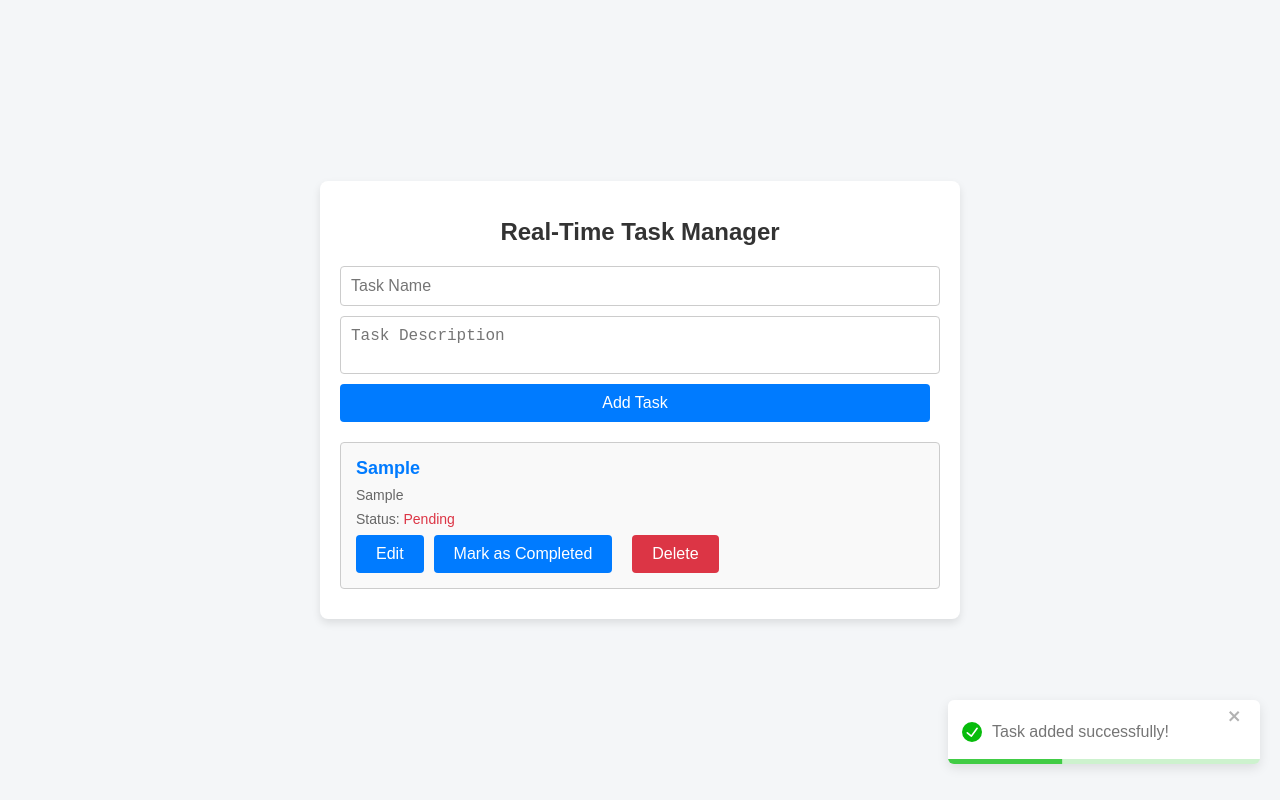
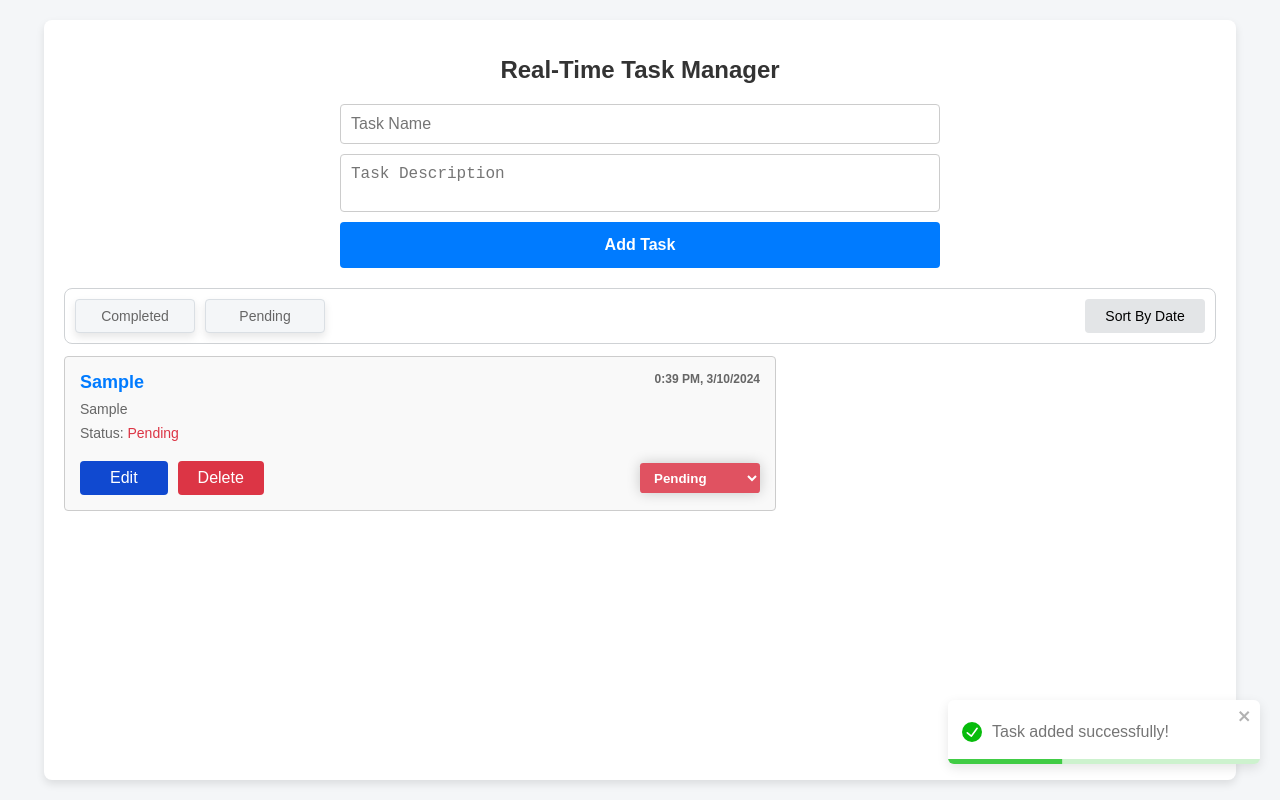
Before and after one commit to Deepti-mayee/Task-Manager, a React (Create React App) app: page / in a window 1280 px wide. Both pictures are taken after typing "Sample", "Sample" into the empty fields and a click on the button "Add Task". Built offline with nearby package versions, Linux system fonts and the light colour scheme.

Commit message:
added filter and changes for a better UI

```diff
--- a/src/App.css
+++ b/src/App.css
@@ -1,43 +1,4 @@
-.App {
-  text-align: center;
-}
-
-.App-logo {
-  height: 40vmin;
-  pointer-events: none;
-}
-
-@media (prefers-reduced-motion: no-preference) {
-  .App-logo {
-    animation: App-logo-spin infinite 20s linear;
-  }
-}
-
-.App-header {
-  background-color: #282c34;
-  min-height: 100vh;
-  display: flex;
-  flex-direction: column;
-  align-items: center;
-  justify-content: center;
-  font-size: calc(10px + 2vmin);
-  color: white;
-}
-
-.App-link {
-  color: #61dafb;
-}
-
-@keyframes App-logo-spin {
-  from {
-    transform: rotate(0deg);
-  }
-  to {
-    transform: rotate(360deg);
-  }
-}
-
-body{
+body {
   font-family: Arial, sans-serif;
   background-color: #f4f6f8;
   margin: 0;
@@ -45,42 +6,54 @@ body{
   display: flex;
   justify-content: center;
   align-items: center;
-  min-height: 100vh;
+  height: 100vh;
+  /* align-items: center; */
 }
 
-#root{
-  width:90%;
-  max-width: 600px;
+#root {
+  width: 90%;
+  height: 90%;
+  /* max-width: 600px; */
   padding: 20px;
   box-shadow: 0 4px 8px rgba(0, 0, 0, 0.1);
   border-radius: 8px;
   background-color: #ffffff;
 }
 
-h1{
-  font-size:24px;
+.taskContainer {
+  display: flex;
+  flex-direction: column;
+}
+
+h1 {
+  font-size: 24px;
   color: #333;
   text-align: center;
   margin-bottom: 20px;
 }
 
-form{
+form {
   display: flex;
   flex-direction: column;
   gap: 10px;
   margin-bottom: 20px;
 }
 
+.submitBtn {
+  width: 100%;
+  padding: 14px;
+  font-weight: 600;
+}
 input[type="text"],
-textarea{
+textarea {
   padding: 10px;
   border: 1px solid #ccc;
   border-radius: 4px;
   font-size: 16px;
-  resize:none;
+  resize: none;
 }
 
-button{
+button {
   padding: 10px 20px;
   border: none;
   border-radius: 4px;
@@ -91,64 +64,95 @@ button{
   transition: background-color 0.2 ease;
 }
 
-button:hover{
+button:hover {
   background-color: #0056b3;
 }
 
-.task-item{
+.task-item {
   padding: 15px;
   border: 1px solid #ccc;
   border-radius: 4px;
-  margin-bottom: 10px;
   background-color: #f9f9f9;
   transition: transform 0.2s;
+  max-width: 680px;
 }
 
-.task-item h3{
+.task-item h3 {
   font-size: 18px;
-  margin:0 0 8px 0;
+  margin: 0 0 8px 0;
   color: #007bff;
 }
 
-.task-item p{
+.task-item p {
   font-size: 14px;
-  margin:0 0 8px 0;
+  margin: 0 0 8px 0;
   color: #666;
 }
 
-.task-item p.status{
+.task-item p.status {
   font-size: 14px;
   font-weight: bold;
   color: #28a745;
 }
 
 .editing input,
-.editing textarea{
+.editing textarea {
   width: 100%;
-    padding: 8px;
-    margin-bottom: 8px;
-    border: 1px solid #ccc;
-    border-radius: 4px;
-    font-size: 14px;
+  padding: 8px;
+  margin-bottom: 8px;
+  border: 1px solid #ccc;
+  border-radius: 4px;
+  font-size: 14px;
 }
 
-
-
-.editing button{
+.editing button {
   background-color: #28a745;
 }
 
-.delete-button{
-  background-color: #dc3545;
-  color: #fff;
-  margin-left: 10px;
+.buttons {
+  margin-top: 20px;
+  display: flex;
+  flex-wrap: wrap;
+  align-items: center;
+  justify-content: space-between;
+  width: 100%;
+}
+.buttons > div {
+  display: flex;
+  gap: 10px;
+  align-items: center;
 }
 
-.delete-button:hover{
+.completed-button {
+  background-color: #20a73f;
+  color: white;
+}
+.completed-button:hover {
+  background-color: #26ad46;
+}
+.pending-button {
+  background-color: #e05261;
+  color: white;
+}
+.pending-button:hover {
+  background-color: #cb515e;
+}
+.edit-button {
+  background-color: #1049d0;
+  color: #fff;
+  padding: 8px 30px;
+}
+.delete-button {
+  background-color: #dc3545;
+  padding: 8px 20px;
+  color: #fff;
+}
+
+.delete-button:hover {
   background-color: #c82333;
 }
 
-.pending{
+.pending {
   color: #dc3545;
 }
 
@@ -156,12 +160,9 @@ button:hover{
   color: #28a745;
 }
 
-button{
-  margin-right:10px;
-}
-
-.edit-input, .edit-textarea {
-  width: 100%;
+.edit-input,
+.edit-textarea {
+  width: 96%;
   padding: 8px;
   margin-bottom: 8px;
   border: 1px solid #ccc;
@@ -174,10 +175,12 @@ button{
   height: 60px;
 }
 
-.save-button, .cancel-button {
+.save-button,
+.cancel-button {
   padding: 8px 12px;
   margin-right: 8px;
   font-size: 14px;
+  width: 80px;
   border: none;
   border-radius: 4px;
   cursor: pointer;
@@ -192,3 +195,138 @@ button{
   background-color: #6c757d;
   color: #ffffff;
 }
+
+.cards {
+  display: grid;
+  grid-template-columns: auto auto;
+  gap: 20px;
+  width: 100%;
+}
+
+.options {
+  display: flex;
+  justify-content: space-between;
+  margin-bottom: 12px;
+  border: 1px solid #cfd2d5;
+  border-radius: 8px;
+  padding: 10px;
+}
+
+.options button {
+  padding: 8px 10px;
+  background-color: #f4f6f8;
+  color: #666;
+  box-shadow: 0 4px 8px rgba(0, 0, 0, 0.1);
+  width: 120px;
+  border: 0.5px solid #dadfe4;
+  font-size: 14px;
+}
+
+.options button.active {
+  box-shadow: none;
+  color: black;
+  background-color: #e3e5e7;
+  border: none;
+}
+
+.taskForm {
+  width: 100%;
+  display: flex;
+  align-items: center;
+  justify-content: center;
+}
+
+.taskForm form {
+  width: 600px;
+}
+
+.title {
+  display: flex;
+  justify-content: space-between;
+}
+
+.taskList {
+  height: 50vh;
+  overflow: scroll;
+  overflow-x: hidden;
+}
+::-webkit-scrollbar {
+  width: 7px;
+}
+
+/* Track */
+::-webkit-scrollbar-track {
+  background: #f1f1f1;
+}
+
+/* Handle */
+::-webkit-scrollbar-thumb {
+  background: #888;
+}
+
+/* Handle on hover */
+::-webkit-scrollbar-thumb:hover {
+  background: #777;
+  cursor: pointer;
+}
+
+.time p {
+  font-size: 12px;
+  font-weight: 600;
+}
+
+.filter {
+  display: flex;
+  gap: 10px;
+}
+
+select {
+  border: 0;
+  outline: 0;
+  height: 30px;
+  max-width: 120px;
+  font-weight: 600;
+  padding: 0 10px;
+  color: black;
+  border-radius: 0.25em;
+  box-shadow: 0 0 1em 0 rgba(0, 0, 0, 0.2);
+  cursor: pointer;
+}
+option:disabled {
+  background-color: #ccc;
+}
+option {
+  background-color: #fff;
+  font-weight: 600;
+}
+
+@media only screen and (max-width: 1200px) {
+  #root {
+    width: 100%;
+    height: 100%;
+  }
+  form {
+    padding: 20px;
+  }
+  .cards {
+    grid-template-columns: auto;
+    gap: 10px;
+  }
+  .taskList {
+    padding: 0 10px;
+    height: 70vh;
+  }
+}
+
+.no-tasks {
+  width: 100%;
+  display: flex;
+  align-items: center;
+  justify-content: center;
+  padding-top: 50px;
+  border-top: 1px solid #666;
+}
+.no-tasks p {
+  font-size: 25px;
+  color: #6c757d;
+}
--- a/src/App.js
+++ b/src/App.js
@@ -9,25 +9,44 @@ import './App.css';
 function App() {
     const [tasks, setTasks] = useState([]);
 
+    useEffect(() => {
+        let recentTasks = JSON.parse(localStorage?.getItem("tasks")) || [];
+        setTasks(recentTasks);
+    }, []);
+
     const addTask = (task) => {
         setTasks([...tasks, { ...task, id: Date.now() }]);
+        let recentTasks = JSON.parse(localStorage?.getItem("tasks")) || [];
+        recentTasks?.push({ ...task, id: Date.now() })
+        localStorage.setItem("tasks", JSON.stringify(recentTasks));
         toast.success('Task added successfully!');
     };
 
     const updateTask = (updatedTask) => {
-        setTasks(tasks.map(task => task.id === updatedTask.id ? updatedTask : task));
-        toast.info('Task updated successfully!');
+        setTasks(tasks?.map(task => task.id === updatedTask.id ? updatedTask : task));
+        let recentTasks = JSON.parse(localStorage?.getItem("tasks"));
+        recentTasks = recentTasks?.map(task => task.id === updatedTask.id ? updatedTask : task);
+        localStorage.setItem("tasks", JSON.stringify(recentTasks));
+        toast.success('Task updated successfully!');
     };
 
     const deleteTask = (taskId) => {
-        setTasks(tasks.filter(task => task.id !== taskId));
+        setTasks(tasks?.filter(task => task.id !== taskId));
+        let recentTasks = JSON.parse(localStorage?.getItem("tasks"));
+        recentTasks = recentTasks?.filter(task => task.id !== taskId);
+        localStorage.setItem("tasks", JSON.stringify(recentTasks));
         toast.error('Task deleted successfully!');
     };
 
     const toggleTaskStatus = (taskId) => {
-      setTasks(tasks.map(task =>
-        task.id === taskId ? { ...task, status: task.status === "Pending" ? "Completed" : "Pending" } : task
+        setTasks(tasks?.map(task =>
+            task.id === taskId ? { ...task, status: task.status === "Pending" ? "Completed" : "Pending" } : task
         ));
+        let recentTasks = JSON.parse(localStorage?.getItem("tasks"));
+        recentTasks = recentTasks?.map(task =>
+            task.id === taskId ? { ...task, status: task.status === "Pending" ? "Completed" : "Pending" } : task
+        );
+        localStorage.setItem("tasks", JSON.stringify(recentTasks));
         toast.info('Task status updated!')
     }
 
@@ -41,7 +60,7 @@ function App() {
     }, []);
 
     return (
-        <div>
+        <div className='taskContainer'>
             <h1>Real-Time Task Manager</h1>
             <TaskForm onSubmit={addTask} />
             <TaskList tasks={tasks} onUpdate={updateTask} onDelete={deleteTask} onToggleStatus={toggleTaskStatus} />
--- a/src/components/TaskForm.js
+++ b/src/components/TaskForm.js
@@ -14,6 +14,7 @@ function TaskForm({ onSubmit }) {
     };
 
     return (
+        <div className="taskForm">
             <form onSubmit={handleSubmit}>
                 <input
                     type="text"
@@ -28,9 +29,11 @@ function TaskForm({ onSubmit }) {
                     placeholder="Task Description"
                     required
                 />
-            <button type="submit">Add Task</button>
+                <button className='submitBtn' type="submit">Add Task</button>
             </form>
+        </div>
     );
 }
 
+
 export default TaskForm;
--- a/src/components/TaskItem.js
+++ b/src/components/TaskItem.js
@@ -9,6 +9,20 @@ function TaskItem({ task, onUpdate, onDelete, onToggleStatus }) {
         onUpdate(updatedTask);
         setIsEditing(false);
     };
+
+    const getDay = (id) => {
+        const day = new Date(id).getDay();
+        const month = new Date(id).getMonth() + 1;
+        const year = new Date(id).getFullYear();
+
+        return `${day}/${month}/${year}`;
+    }
+    const getTime = (id) => {
+        const hours = new Date(id).getHours() % 12;
+        const minutes = new Date(id).getMinutes();
+
+        return `${hours}:${minutes < 10 ? `0${minutes}` : minutes} ${(new Date(id).getHours() >= 12 ? "PM" : "AM")}`
+    }
 
     return (
         <div className="task-item">
@@ -28,18 +42,32 @@ function TaskItem({ task, onUpdate, onDelete, onToggleStatus }) {
                         className='edit-textarea'
                     />
                     <button onClick={handleUpdate} className='save-button'>Save</button>
-                    <button onClick={()=> setIsEditing(false)} className='cancel-button'>Cancel</button>
+                    <button onClick={() => setIsEditing(false)} className='cancel-button'>Cancel</button>
                 </div>
             ) : (
                 <div>
-                    <h3>{task.name}</h3>
+                    <div className="title">
+                        <h3>{task.name}</h3>
+                        <div className="time">
+                            <p>{getTime(task.id)}, {getDay(task.id)}</p>
+                        </div>
+                    </div>
                     <p>{task.description}</p>
                     <p>Status: <span className={task.status === 'Completed' ? 'completed' : 'pending'}>{task.status}</span></p>
-                    <button onClick={() => setIsEditing(true)}>Edit</button>
-                    <button onClick={() => onToggleStatus(task.id)}>
-                        Mark as {task.status === 'Pending' ? 'Completed' : 'Pending'}
-                    </button>
-                    <button onClick={() => onDelete(task.id)} className="delete-button">Delete</button>
+                    <div className="buttons">
+                        <div>
+                            <button onClick={() => setIsEditing(true)} className="edit-button">Edit</button>
+                            <button onClick={() => onDelete(task.id)} className="delete-button">Delete</button>
+                        </div>
+                        {/* <button onClick={() => onToggleStatus(task.id)} className={`${task.status === 'Pending' ? 'completed-button' : 'pending-button'}`}>
+                            Set as {task.status === 'Pending' ? 'Completed' : 'Pending'}
+                        </button> */}
+                        <select onChange={() => onToggleStatus(task.id)} className={`${task.status === 'Pending' ? 'pending-button' : 'completed-button'}`}>
+                            <option disabled selected={false} value="">Select Status</option>
+                            <option selected={task.status === "Completed"} style={{ color: "green" }}>Completed</option>
+                            <option selected={task.status === "Pending"} style={{ color: "red" }}>Pending</option>
+                        </select>
+                    </div>
                 </div>
             )}
         </div>
--- a/src/components/TaskList.js
+++ b/src/components/TaskList.js
@@ -1,16 +1,44 @@
 // components/TaskList.js
-import React from 'react';
+import React, { useState } from 'react';
 import TaskItem from './TaskItem';
 
 function TaskList({ tasks, onUpdate, onDelete, onToggleStatus }) {
+    const [selectedFilter, setSelectedFilter] = useState('');
+
     return (
         <div>
-            {tasks.length === 0 ? (
-                <p>No tasks available</p>
+            {tasks?.length === 0 ? (
+                <div className="no-tasks">
+                    <p>No tasks available</p>
+                </div>
             ) : (
-                tasks.map(task => (
-                    <TaskItem key={task.id} task={task} onUpdate={onUpdate} onDelete={onDelete} onToggleStatus={onToggleStatus} />
-                ))
+                <>
+                    <div className="options">
+                        <div className="filter">
+                            <button onClick={() => setSelectedFilter("Completed")} className={`${selectedFilter === "Completed" ? 'active' : ""}`}>Completed</button>
+                            <button onClick={() => setSelectedFilter("Pending")} className={`${selectedFilter === "Pending" ? 'active' : ""}`}>Pending</button>
+                        </div>
+                        <button onClick={() => setSelectedFilter("")} className={`${!selectedFilter ? 'active' : ""}`}>Sort By Date</button>
+                    </div>
+                    <div className='taskList'>
+                        <div className="cards">
+                            {
+                                selectedFilter ? (
+                                    tasks?.filter(task => {
+                                        return task.status === selectedFilter
+                                    }).map(task => (
+                                        <TaskItem key={task.id} task={task} onUpdate={onUpdate} onDelete={onDelete} onToggleStatus={onToggleStatus} />
+                                    ))
+                                )
+                                    : (
+                                        tasks?.sort((a, b) => b.id - a.id).map(task => (
+                                            <TaskItem key={task.id} task={task} onUpdate={onUpdate} onDelete={onDelete} onToggleStatus={onToggleStatus} />
+                                        ))
+                                    )
+                            }
+                        </div>
+                    </div>
+                </>
             )}
         </div>
     );
```
Lines whose indentation alone changed are shown as unchanged.
